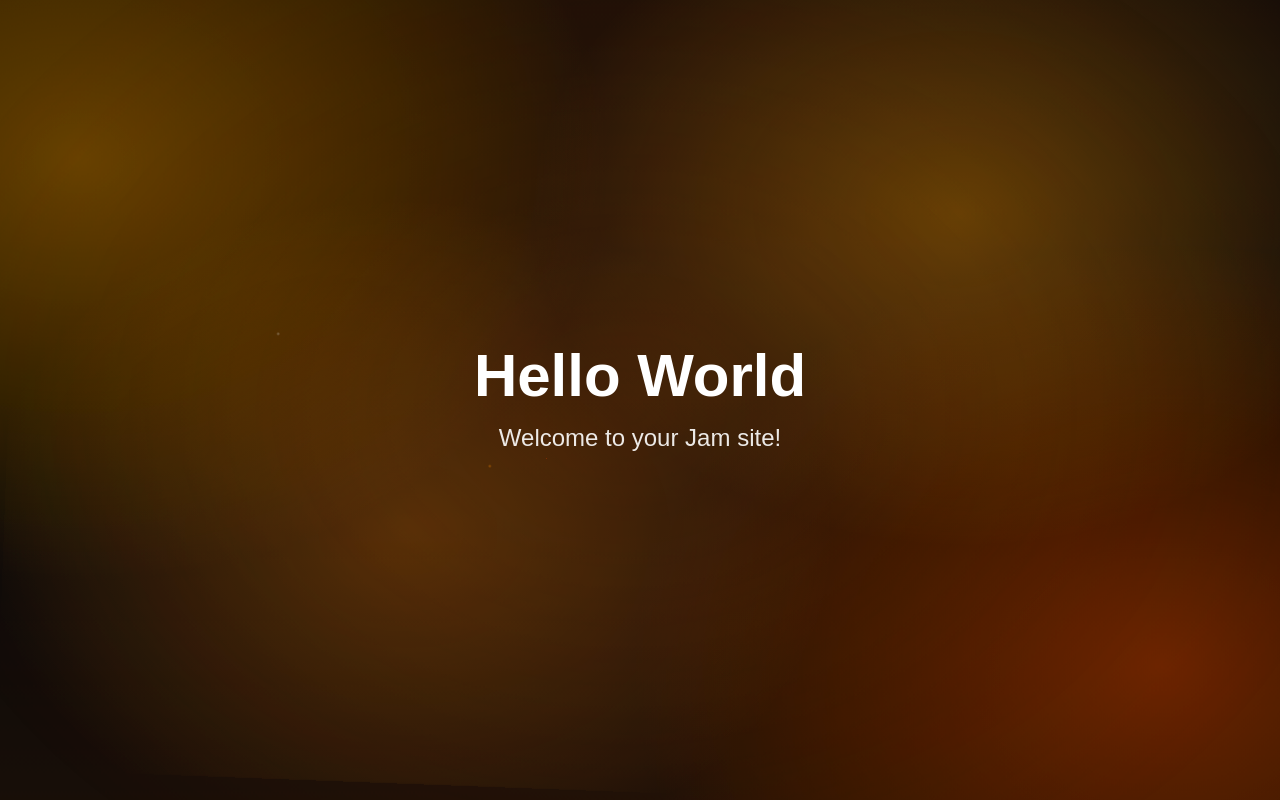
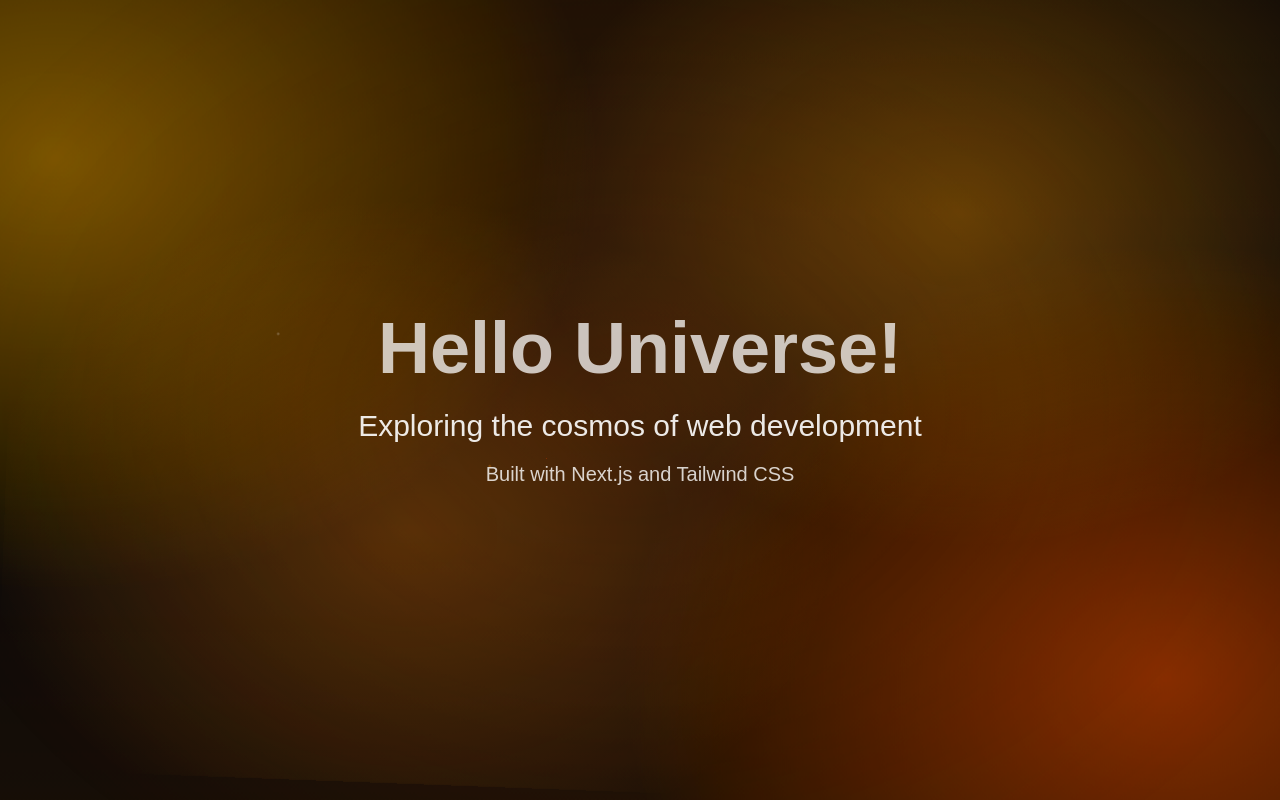
Before and after one commit to ns-test-org/hello-world-jam, a Next.js app in the folder packages/hello-world-jam/: page / in a window 1280 px wide. Built offline with nearby package versions, Linux system fonts and the light colour scheme.

Commit message:
AI chat session: Updated code and files

```diff
--- a/packages/hello-world-jam/src/app/globals.css
+++ b/packages/hello-world-jam/src/app/globals.css
@@ -34,10 +34,10 @@ body {
 /* Enhanced animated aurora gradient layers - Orange theme */
 .bg-aurora-layer-1 {
   background:
-    radial-gradient(1000px 800px at 10% 20%, rgba(255, 140, 0, 0.375), transparent 50%),
-    radial-gradient(1000px 800px at 90% 80%, rgba(255, 69, 0, 0.375), transparent 50%),
+    radial-gradient(1000px 800px at 10% 20%, rgba(255, 140, 0, 0.5), transparent 50%),
+    radial-gradient(1000px 800px at 90% 80%, rgba(255, 69, 0, 0.5), transparent 50%),
     linear-gradient(180deg, #1a0f0a 0%, #0a0a0a 60%, #1a0f0a 100%);
-  animation: auroraFloat1 20s ease-in-out infinite alternate;
+  animation: auroraFloat1 15s ease-in-out infinite alternate;
 }
 
 .bg-aurora-layer-2 {
--- a/packages/hello-world-jam/src/app/page.tsx
+++ b/packages/hello-world-jam/src/app/page.tsx
@@ -9,11 +9,14 @@ export default function Home() {
 
       {/* Content */}
       <div className="relative z-10 text-center">
-        <h1 className="text-6xl font-bold text-white mb-4">
-          Hello World
+        <h1 className="text-7xl font-bold text-white mb-6 animate-pulse">
+          Hello Universe!
         </h1>
-        <p className="text-2xl text-white/90">
-          Welcome to your Jam site!
+        <p className="text-3xl text-white/90 mb-4">
+          Exploring the cosmos of web development
+        </p>
+        <p className="text-xl text-white/80">
+          Built with Next.js and Tailwind CSS
         </p>
       </div>
     </div>
```
